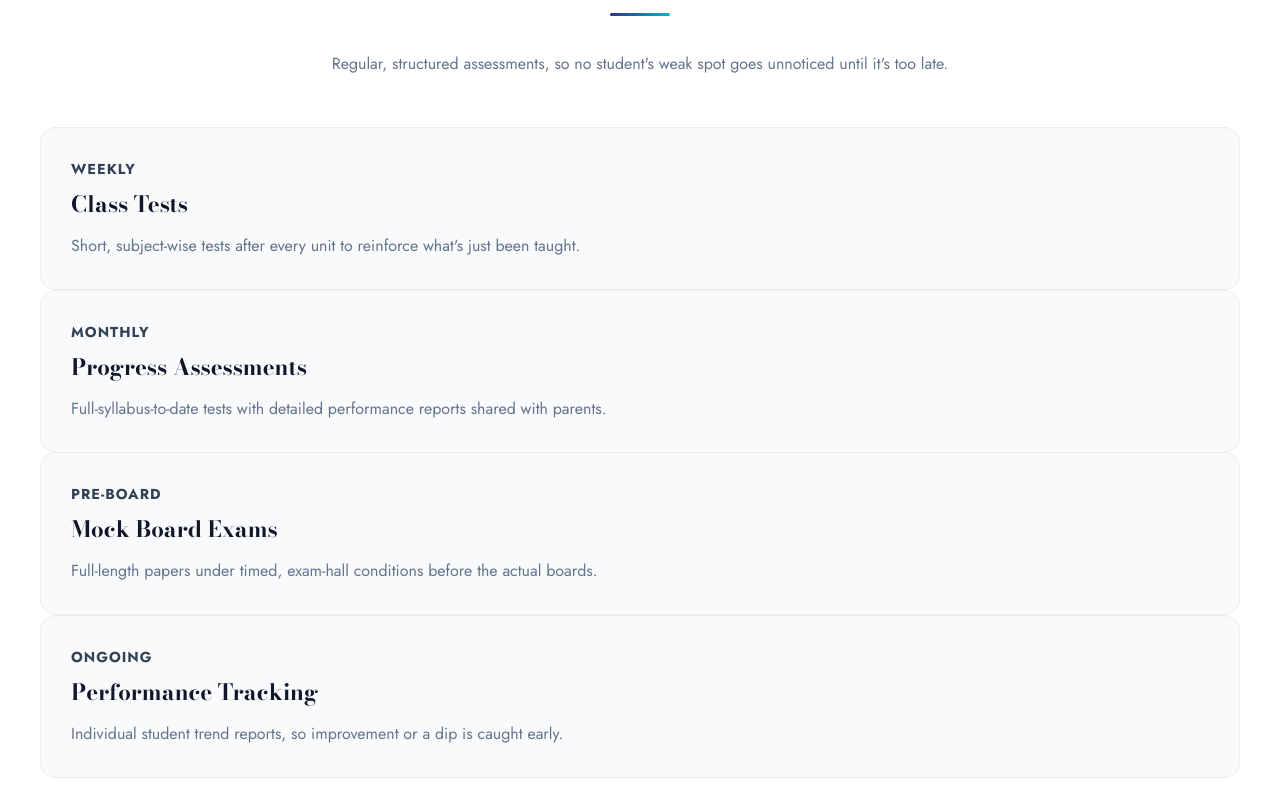
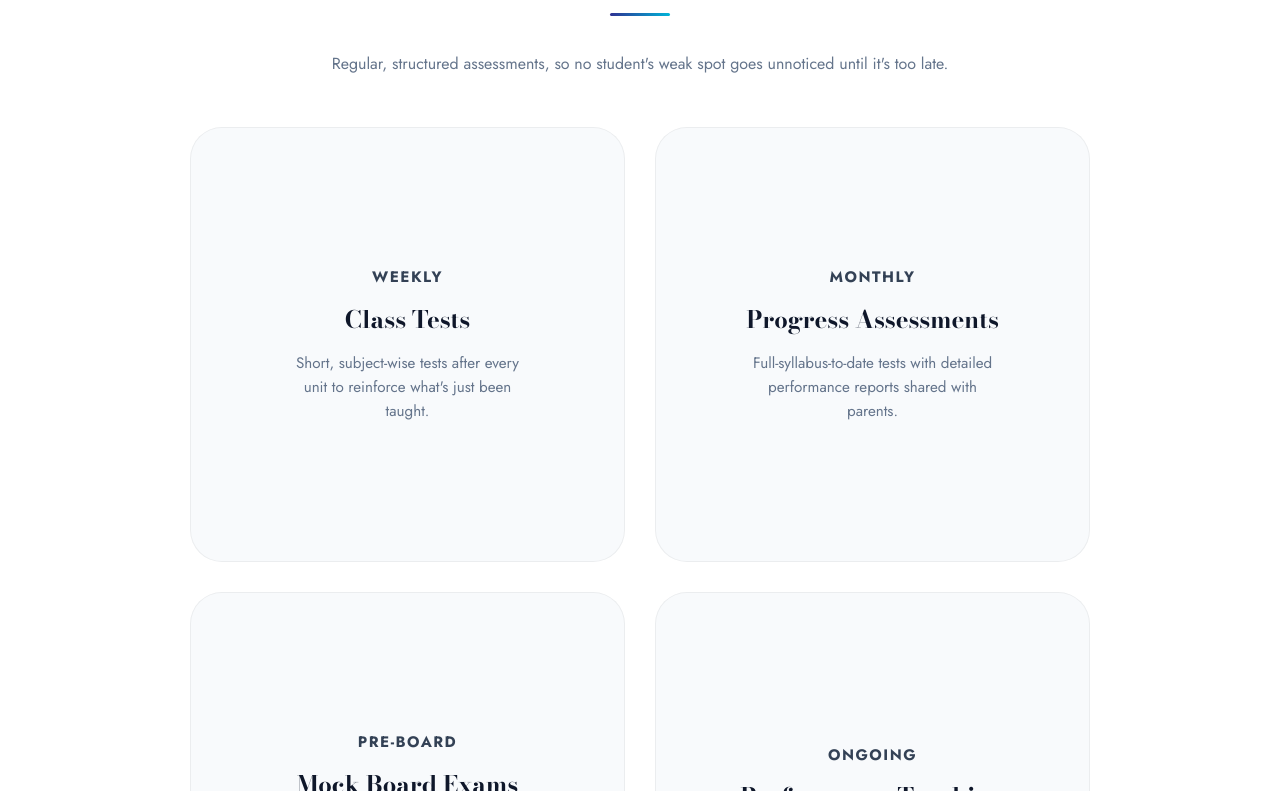
Before and after one commit to RandomMoh/stellar-institute-frontend, a React (Vite) app: page /academy in a window 1280 px wide. Shown: the part 2269-3060 px from the top of the page. Built offline with nearby package versions, Linux system fonts and the light colour scheme; no server answers.

Commit message:
style: convert test sessions from stacked list to a 2x2 grid of round squares

```diff
--- a/src/pages/Academy.jsx
+++ b/src/pages/Academy.jsx
@@ -158,36 +158,36 @@ export default function Academy() {
             </p>
           </div>
 
-          <div className="zigzag-grid" style={{ gridTemplateColumns: 'repeat(auto-fit, minmax(250px, 1fr))', gap: '30px' }}>
+          <div className="test-sessions-grid">
             <ScrollReveal delay={0.1}>
-              <div className="feature-card" style={{ padding: '30px', background: 'var(--bg-color-alt)', borderRadius: '16px', height: '100%', border: '1px solid rgba(0,0,0,0.05)' }}>
-                <div style={{ color: 'var(--primary-color)', fontWeight: 'bold', marginBottom: '10px', fontSize: '0.9rem', textTransform: 'uppercase', letterSpacing: '1px' }}>WEEKLY</div>
-                <h3 style={{ fontSize: '1.4rem', marginBottom: '15px' }}>Class Tests</h3>
-                <p style={{ color: 'var(--text-muted)', lineHeight: 1.6 }}>Short, subject-wise tests after every unit to reinforce what's just been taught.</p>
+              <div className="test-session-card">
+                <div className="ts-badge">WEEKLY</div>
+                <h3>Class Tests</h3>
+                <p>Short, subject-wise tests after every unit to reinforce what's just been taught.</p>
               </div>
             </ScrollReveal>
 
             <ScrollReveal delay={0.2}>
-              <div className="feature-card" style={{ padding: '30px', background: 'var(--bg-color-alt)', borderRadius: '16px', height: '100%', border: '1px solid rgba(0,0,0,0.05)' }}>
-                <div style={{ color: 'var(--primary-color)', fontWeight: 'bold', marginBottom: '10px', fontSize: '0.9rem', textTransform: 'uppercase', letterSpacing: '1px' }}>MONTHLY</div>
-                <h3 style={{ fontSize: '1.4rem', marginBottom: '15px' }}>Progress Assessments</h3>
-                <p style={{ color: 'var(--text-muted)', lineHeight: 1.6 }}>Full-syllabus-to-date tests with detailed performance reports shared with parents.</p>
+              <div className="test-session-card">
+                <div className="ts-badge">MONTHLY</div>
+                <h3>Progress Assessments</h3>
+                <p>Full-syllabus-to-date tests with detailed performance reports shared with parents.</p>
               </div>
             </ScrollReveal>
 
             <ScrollReveal delay={0.3}>
-              <div className="feature-card" style={{ padding: '30px', background: 'var(--bg-color-alt)', borderRadius: '16px', height: '100%', border: '1px solid rgba(0,0,0,0.05)' }}>
-                <div style={{ color: 'var(--primary-color)', fontWeight: 'bold', marginBottom: '10px', fontSize: '0.9rem', textTransform: 'uppercase', letterSpacing: '1px' }}>PRE-BOARD</div>
-                <h3 style={{ fontSize: '1.4rem', marginBottom: '15px' }}>Mock Board Exams</h3>
-                <p style={{ color: 'var(--text-muted)', lineHeight: 1.6 }}>Full-length papers under timed, exam-hall conditions before the actual boards.</p>
+              <div className="test-session-card">
+                <div className="ts-badge">PRE-BOARD</div>
+                <h3>Mock Board Exams</h3>
+                <p>Full-length papers under timed, exam-hall conditions before the actual boards.</p>
               </div>
             </ScrollReveal>
 
             <ScrollReveal delay={0.4}>
-              <div className="feature-card" style={{ padding: '30px', background: 'var(--bg-color-alt)', borderRadius: '16px', height: '100%', border: '1px solid rgba(0,0,0,0.05)' }}>
-                <div style={{ color: 'var(--primary-color)', fontWeight: 'bold', marginBottom: '10px', fontSize: '0.9rem', textTransform: 'uppercase', letterSpacing: '1px' }}>ONGOING</div>
-                <h3 style={{ fontSize: '1.4rem', marginBottom: '15px' }}>Performance Tracking</h3>
-                <p style={{ color: 'var(--text-muted)', lineHeight: 1.6 }}>Individual student trend reports, so improvement or a dip is caught early.</p>
+              <div className="test-session-card">
+                <div className="ts-badge">ONGOING</div>
+                <h3>Performance Tracking</h3>
+                <p>Individual student trend reports, so improvement or a dip is caught early.</p>
               </div>
             </ScrollReveal>
           </div>
--- a/src/pages/Pages.css
+++ b/src/pages/Pages.css
@@ -770,3 +770,66 @@
 .stat-card:hover::before {
   opacity: 1;
 }
+
+/* Test Sessions 2x2 Grid */
+.test-sessions-grid {
+  display: grid;
+  grid-template-columns: repeat(2, 1fr);
+  gap: 30px;
+  max-width: 900px;
+  margin: 0 auto;
+}
+
+.test-session-card {
+  padding: 40px 30px;
+  background: var(--bg-color-alt);
+  border-radius: 32px;
+  border: 1px solid rgba(0,0,0,0.05);
+  height: 100%;
+  aspect-ratio: 1 / 1;
+  display: flex;
+  flex-direction: column;
+  justify-content: center;
+  align-items: center;
+  text-align: center;
+  transition: all 0.3s ease;
+}
+
+.test-session-card:hover {
+  transform: translateY(-8px);
+  box-shadow: 0 20px 40px rgba(0,0,0,0.06);
+  border-color: rgba(0,0,0,0.08);
+}
+
+.ts-badge {
+  color: var(--primary-color);
+  font-weight: bold;
+  margin-bottom: 16px;
+  font-size: 0.95rem;
+  text-transform: uppercase;
+  letter-spacing: 1.5px;
+}
+
+.test-session-card h3 {
+  font-size: 1.5rem;
+  margin-bottom: 16px;
+  color: var(--primary-dark);
+}
+
+.test-session-card p {
+  color: var(--text-muted);
+  line-height: 1.6;
+  font-size: 0.95rem;
+  max-width: 250px;
+  margin: 0 auto;
+}
+
+@media (max-width: 768px) {
+  .test-sessions-grid {
+    grid-template-columns: 1fr;
+  }
+  .test-session-card {
+    aspect-ratio: auto;
+    padding: 50px 30px;
+  }
+}
```
